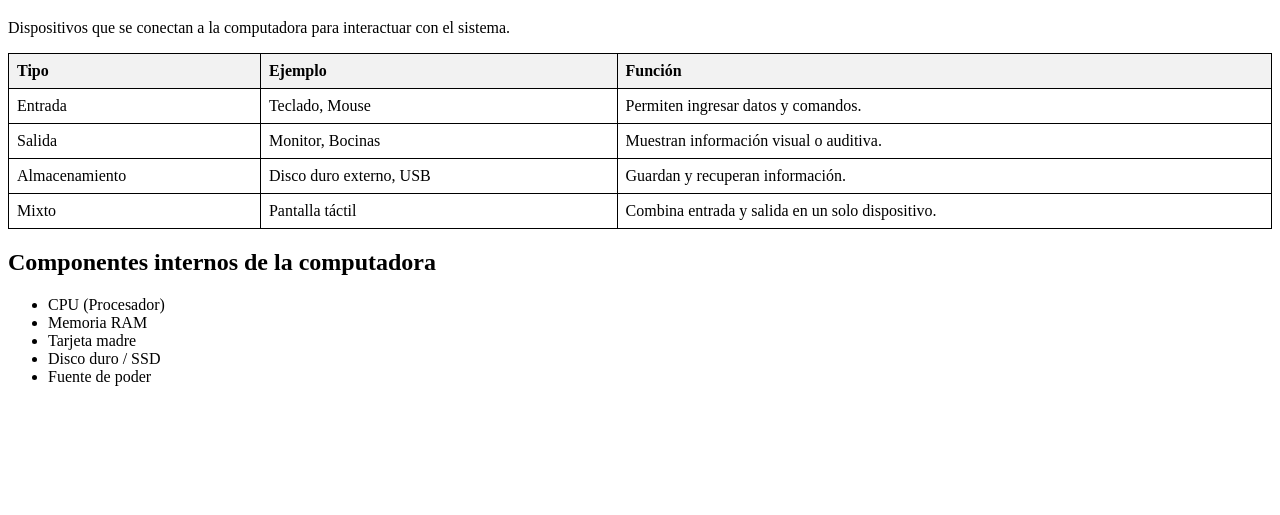
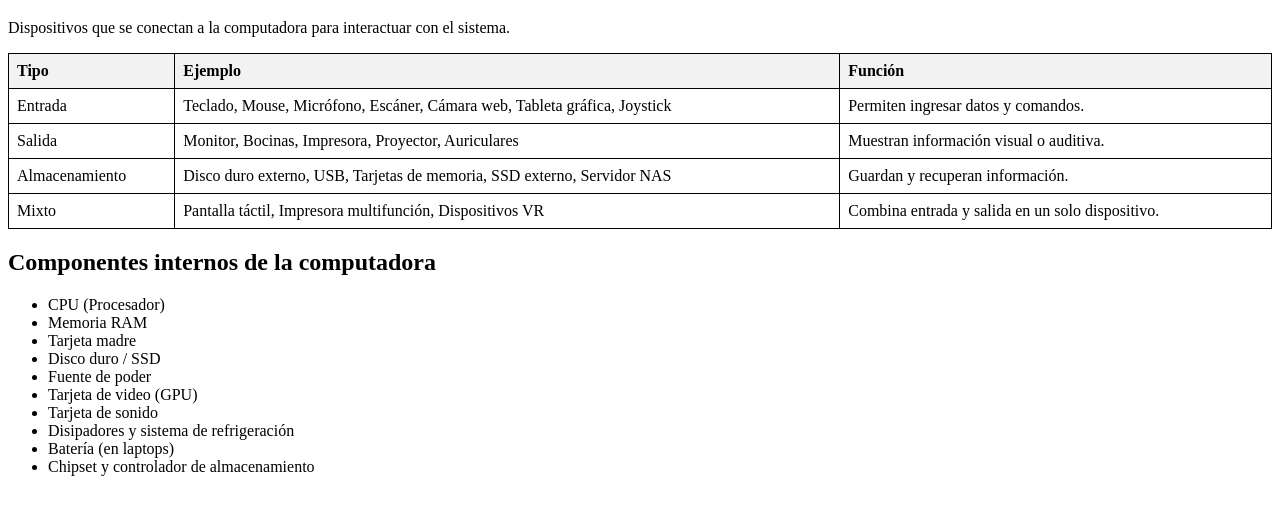
Before and after one commit to Carlos-hash-010164100/Carlos-hash-010164100.github.io, a plain HTML site: page Perifericos.html in a window 1280 px wide. Shown: the part 61-576 px from the top of the page. Drawn offline with Linux system fonts and the light colour scheme.

Commit message:
Update Perifericos.html

```diff
--- a/Perifericos.html
+++ b/Perifericos.html
@@ -3,7 +3,7 @@
 <head>
     <meta charset="UTF-8">
     <meta name="viewport" content="width=device-width, initial-scale=1.0">
-    <title>Periféricos</title>
+    <title>Periféricos y Componentes</title>
     <style>
         table {
             width: 100%;
@@ -32,22 +32,22 @@
         </tr>
         <tr>
             <td>Entrada</td>
-            <td>Teclado, Mouse</td>
+            <td>Teclado, Mouse, Micrófono, Escáner, Cámara web, Tableta gráfica, Joystick</td>
             <td>Permiten ingresar datos y comandos.</td>
         </tr>
         <tr>
             <td>Salida</td>
-            <td>Monitor, Bocinas</td>
+            <td>Monitor, Bocinas, Impresora, Proyector, Auriculares</td>
             <td>Muestran información visual o auditiva.</td>
         </tr>
         <tr>
             <td>Almacenamiento</td>
-            <td>Disco duro externo, USB</td>
+            <td>Disco duro externo, USB, Tarjetas de memoria, SSD externo, Servidor NAS</td>
             <td>Guardan y recuperan información.</td>
         </tr>
         <tr>
             <td>Mixto</td>
-            <td>Pantalla táctil</td>
+            <td>Pantalla táctil, Impresora multifunción, Dispositivos VR</td>
             <td>Combina entrada y salida en un solo dispositivo.</td>
         </tr>
     </table>
@@ -59,6 +59,11 @@
         <li>Tarjeta madre</li>
         <li>Disco duro / SSD</li>
         <li>Fuente de poder</li>
+        <li>Tarjeta de video (GPU)</li>
+        <li>Tarjeta de sonido</li>
+        <li>Disipadores y sistema de refrigeración</li>
+        <li>Batería (en laptops)</li>
+        <li>Chipset y controlador de almacenamiento</li>
     </ul>
 
 </body>
```
